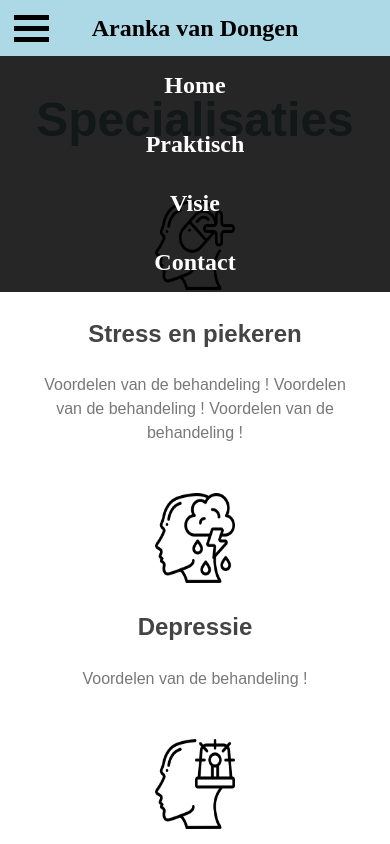
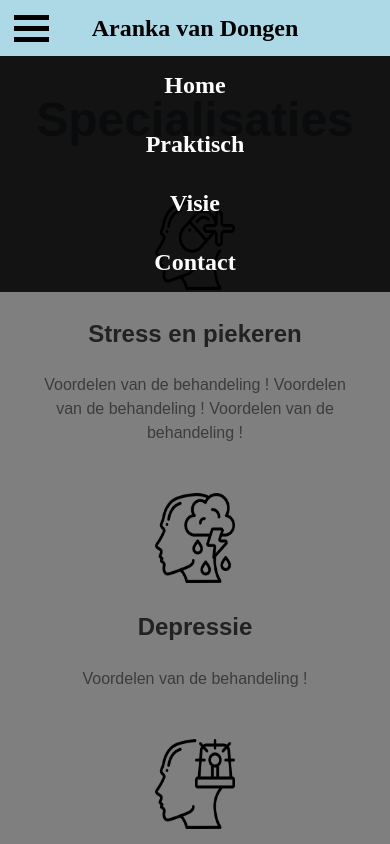
Before and after one commit to alexandersels/psyte, a plain HTML site: page index.html in a window 390 px wide. Both pictures are taken after a click on the button 31 px from the left and 28 px from the top of the page. Shown: the top 844 px of the page. Drawn offline with Linux system fonts and the light colour scheme.

Commit message:
feature: Added backdrop when clicking mobile-nav item.

```diff
--- a/index.html
+++ b/index.html
@@ -9,6 +9,7 @@
 </head>
 
 <body>
+<div class="backdrop"></div>
 <header class="header">
     <div class="header-title">
         <strong>Aranka van Dongen</strong>
@@ -18,6 +19,7 @@
         <div></div>
         <div></div>
     </button>
+</header>
 <nav class="nav-mobile">
     <ul class="nav-mobile__items">
         <li class="nav-mobile__item">
@@ -34,7 +36,6 @@
         </li>
     </ul>
 </nav>
-</header>
 <main>
     <section id="specialisaties" class="container">
         <h2 class="container-title">Specialisaties</h2>
--- a/main.css
+++ b/main.css
@@ -10,6 +10,18 @@ html {
     height: 100%;
 }
 
+.backdrop {
+    display: none;
+    position: fixed;
+    opacity: 0;
+    top: 0;
+    left: 0;
+    z-index: 10;
+    width: 100vw;
+    height: 100vh;
+    background: rgba(0, 0, 0, 0.5);
+    transition: opacity 0.2s linear;
+}
 
 body {
     margin: 0;
@@ -30,6 +42,7 @@ body {
     display: flex;
     align-items: center;
     justify-content: space-between;
+    z-index: 50;
 }
 
 .header-title {
@@ -64,13 +77,13 @@ body {
 }
 
 .nav-mobile {
-    position: absolute;
+    position: fixed;
     top: 3.5rem;
     left: 0;
     background-color: rgba(0, 0, 0, 0.85);
     height: auto;
     width: 100%;
-    z-index: 0;
+    z-index: 50;
     grid-column: span 3;
     transition: 200ms ease;
     opacity: 0;
@@ -224,6 +237,6 @@ main {
 }
 
 .open {
-    visibility: visible;
-    opacity: 1;
+    visibility: visible !important;
+    opacity: 1 !important;
 }
--- a/shared.js
+++ b/shared.js
@@ -1,11 +1,24 @@
+var backdrop = document.querySelector(".backdrop");
 var mobileNav = document.querySelector(".nav-mobile");
 var headerButton = document.querySelector(".header-button");
 
-headerButton.addEventListener("click", function() {
+headerButton.addEventListener("click", function () {
     if (mobileNav.classList.contains("open")) {
-        mobileNav.classList.remove("open")
-    }
-    else {
-        mobileNav.classList.add("open")
+        closeBackdrop();
+        mobileNav.classList.remove("open");
+    } else {
+        backdrop.style.display = "block";
+        backdrop.classList.add("open");
+        mobileNav.classList.add("open");
     }
 });
+
+backdrop.addEventListener("click", function () {
+    closeBackdrop();
+    mobileNav.classList.remove("open");
+});
+
+function closeBackdrop() {
+    backdrop.classList.remove("open");
+    backdrop.style.display = "none";
+}
```
Lines whose indentation alone changed are shown as unchanged.
